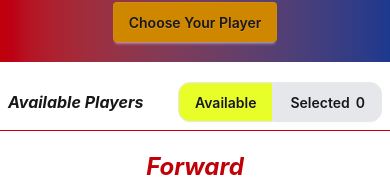
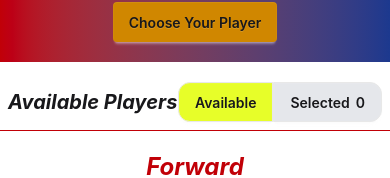
Before and after one commit to dulal71/barcelona-dream-11, a React (Vite) app: page / in a window 390 px wide. Shown: the part 328-506 px from the top of the page. Built offline with nearby package versions, Linux system fonts and the light colour scheme.

Commit message:
add responsive

```diff
--- a/src/Components/Navbar/Navbar.jsx
+++ b/src/Components/Navbar/Navbar.jsx
@@ -24,7 +24,7 @@ const Navbar = ({coin}) => {
  <div className='flex justify-center items-center gap-3'>
       <img className='w-12 ' src={Logo} alt="" />
       <h1 className='font-bold italic text-xl md:text-3xl'><span className='text-[#004d98]'>Barca</span> <span className='text-[#edbb00]'>XI</span> <span className='text-[#a50044]'>Picker</span> </h1>
-       <div>
+       <div className=''>
     <label className="swap swap-rotate">
   {/* this hidden checkbox controls the state */}
   <input type="checkbox" className="theme-controller" value="synthwave" />
--- a/src/Components/Players/Players.jsx
+++ b/src/Components/Players/Players.jsx
@@ -9,7 +9,7 @@ const [selectedPlayers,setSelectedPlayers]=useState([]);
     return (
         <div className='container mx-auto mt-5  '>
             <div className='flex justify-between items-center mb-5 border-b border-red-700 pb-2 px-2 md:px-0 '>
-                <h1 className='font-bold md:text-2xl italic'>{selected === 'available'?"Available Players": `Selected Players(${selectedPlayers.length}/${players.length})`}</h1>
+                <h1 className='font-bold md:text-2xl text-xl italic'>{selected === 'available'?"Available Players": `Selected Players(${selectedPlayers.length}/${players.length})`}</h1>
                 <div className='' >
                     <button  onClick={()=>setSelected('available')} className={`btn rounded-r-none rounded-l-xl ${selected === "available" ? 'bg-[#E7FE29]' : 'bg-gray-200'}`}>Available</button>
                     <button  onClick={()=>setSelected('selected')}  className={`btn rounded-l-none rounded-r-xl ${selected === "selected" ? 'bg-[#E7FE29]' : 'bg-gray-200'}`}>Selected<span>{selectedPlayers.length}</span></button>
```
